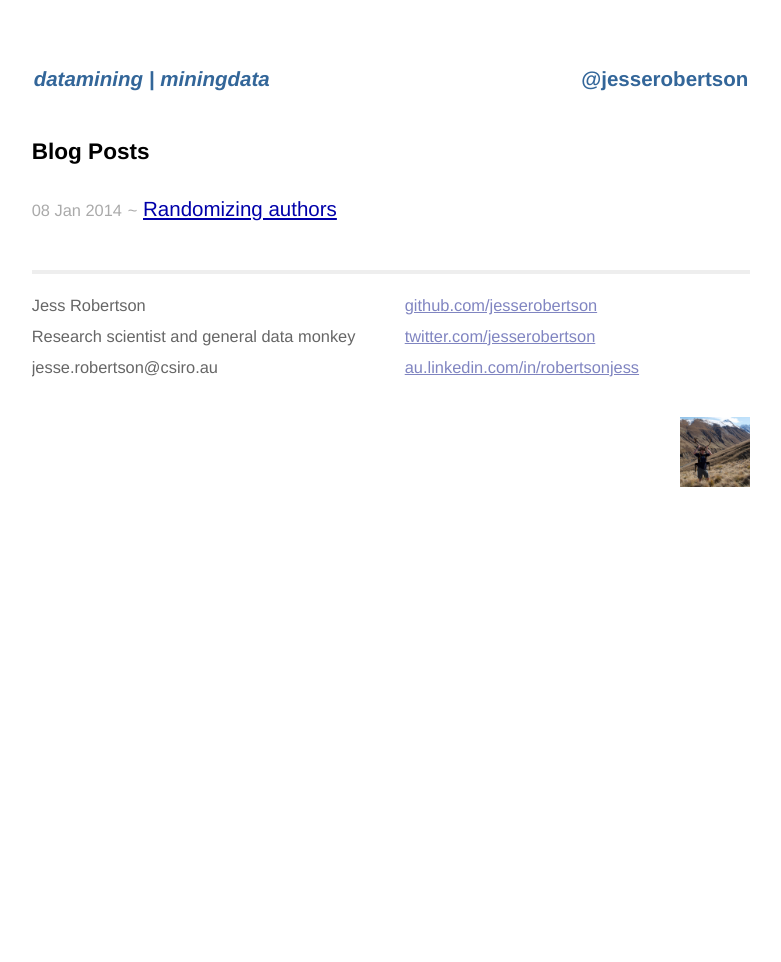
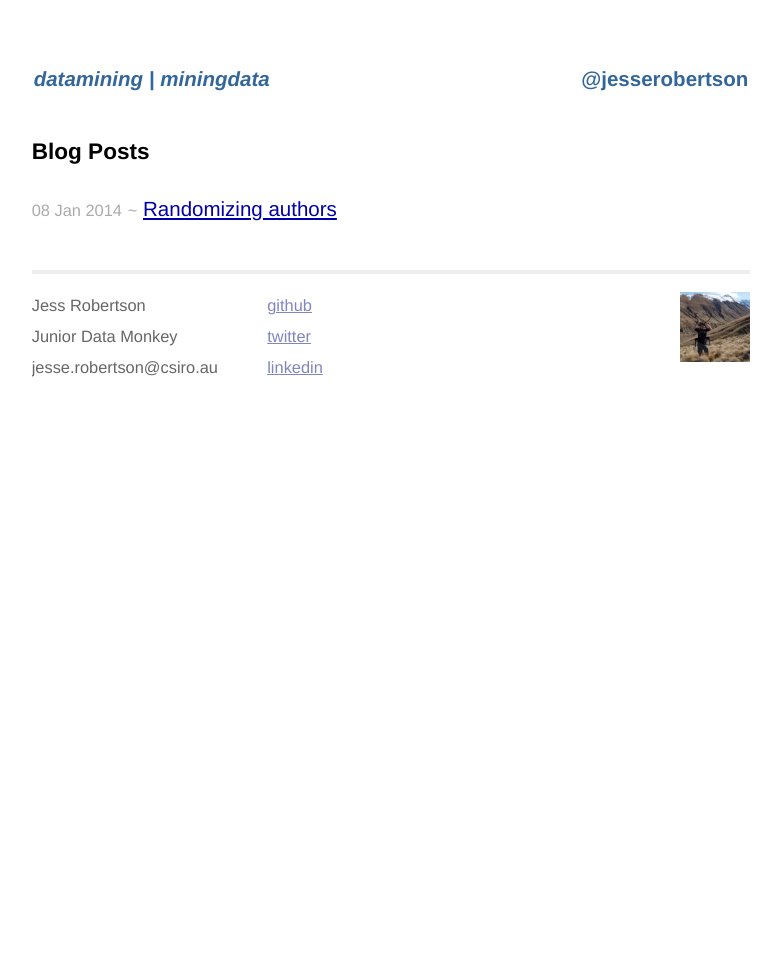
Before and after one commit to jesserobertson/jesserobertson.github.io, a Jekyll site: the page built from index.html, in a window 1280 px wide. Shown: the whole page, without its empty margins (249-1030 px from the left). Built offline with Jekyll 4.4.1, drawn with Linux system fonts in a browser that asks for light colours; Markdown is read by kramdown in place of the engine named in the settings.

Commit message:
Tweaking layout

```diff
--- a/_layouts/default.html
+++ b/_layouts/default.html
@@ -24,15 +24,15 @@
             <div class="contact">
                 <p>
                     Jess Robertson<br/>
-                    Research scientist and general data monkey<br/>
+                    Junior Data Monkey<br/>
                     &#106;&#101;&#115;&#115;&#101;&#46;&#114;&#111;&#98;&#101;&#114;&#116;&#115;&#111;&#110;&#64;&#99;&#115;&#105;&#114;&#111;&#46;&#97;&#117;
                 </p>
             </div>
             <div class="contact">
                 <p>
-                    <a href="http://github.com/jesserobertson/">github.com/jesserobertson</a><br />
-                    <a href="http://twitter.com/jesserobertson/">twitter.com/jesserobertson</a><br />
-                    <a href="http://linkedin.com/in/robertsonjess/">au.linkedin.com/in/robertsonjess</a>
+                    <a href="http://github.com/jesserobertson/">github</a><br />
+                    <a href="http://twitter.com/jesserobertson/">twitter</a><br />
+                    <a href="http://linkedin.com/in/robertsonjess/">linkedin</a>
                 </p>
             </div>
             <div class="rss">
--- a/index.html
+++ b/index.html
@@ -10,4 +10,7 @@ title: Jess Robertson
         <li><span>{{ post.date | date_to_string }}</span> <span class="seperator">~</span> <a href="{{ post.url }}">{{ post.title }}</a></li>
         {% endfor %}
     </ul>
+<!--     <h1>Other interesting stuff</h1>
+    <ul class="posts">
+    </ul> -->
 </div>
```
